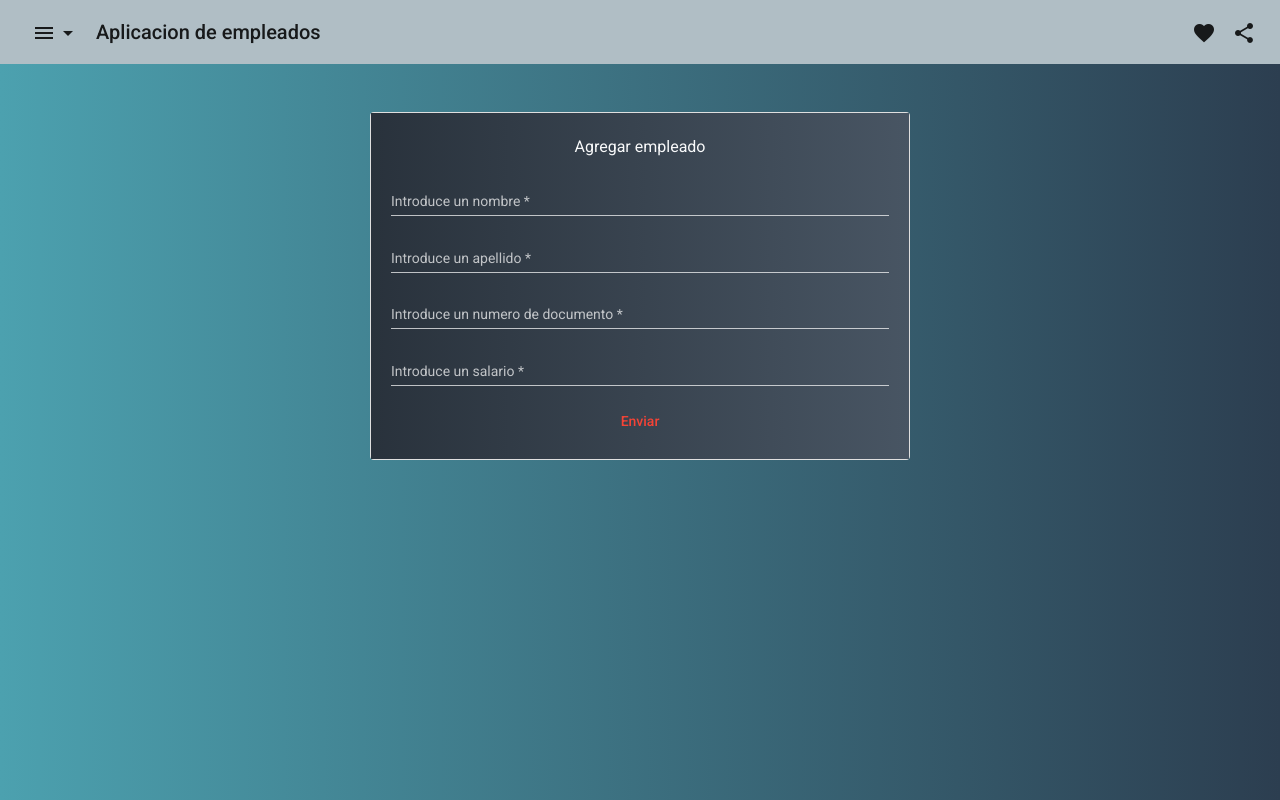
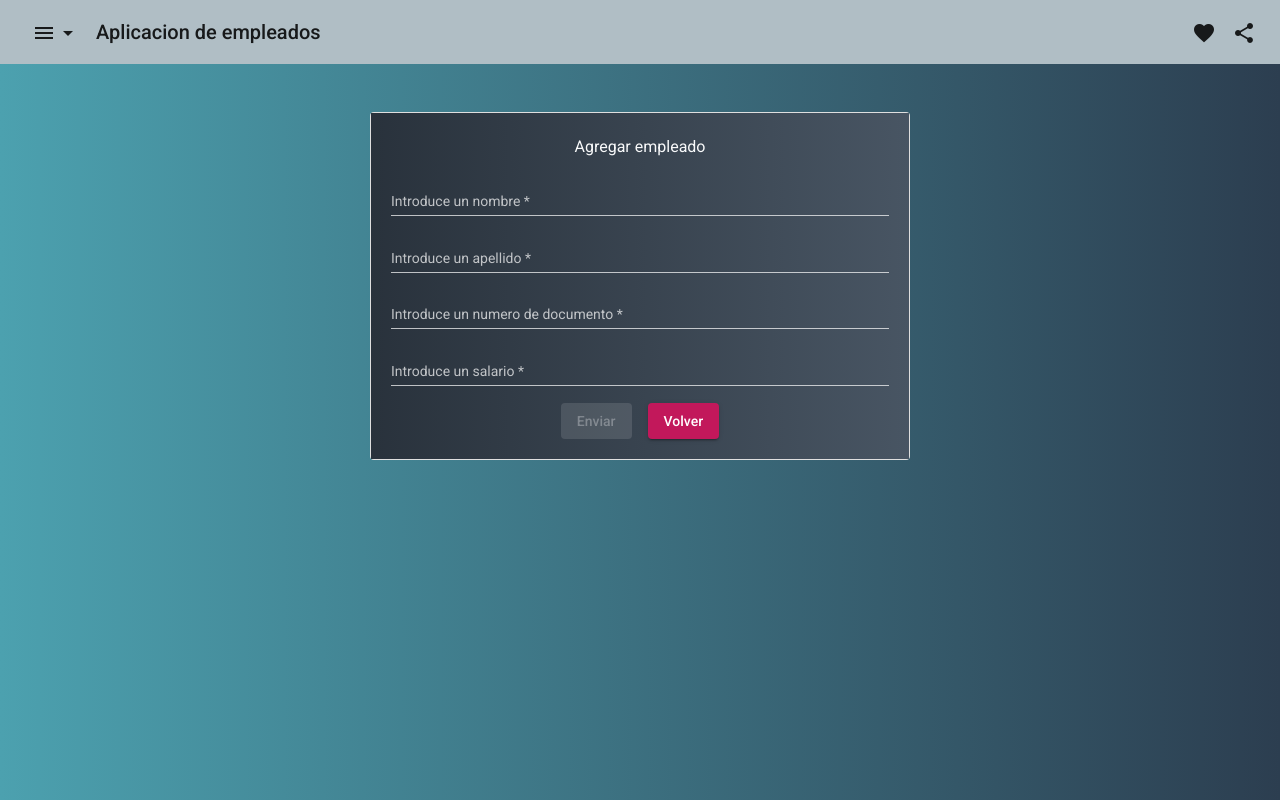
Before and after one commit to ferjavi40/crud-angular-material, an Angular app: page /create-empleado in a window 1280 px wide. Built offline with nearby package versions, Linux system fonts and the light colour scheme.

Commit message:
fix: reactive form

```diff
--- a/src/app/empleados/pages/create-empleados/create-empleados.component.html
+++ b/src/app/empleados/pages/create-empleados/create-empleados.component.html
@@ -22,7 +22,8 @@
                             <input type="number" matInput placeholder="Introduce un salario" formControlName="salario"class="text-white">
                             <mat-error *ngIf="salario.invalid && salario.touched">Salario es requerido</mat-error>
                         </mat-form-field>
-                        <button type="submit" mat-button color="warn">Enviar</button>
+                        <button type="submit"  mat-raised-button color="warn" [disabled]="!clientesForm.valid" class="mr-3">Enviar</button>
+                        <button (click)="goToHome()" mat-raised-button color="primary">Volver</button>
 
                     </form>
 
--- a/src/app/empleados/pages/create-empleados/create-empleados.component.ts
+++ b/src/app/empleados/pages/create-empleados/create-empleados.component.ts
@@ -1,5 +1,6 @@
 import { Component, OnInit } from '@angular/core';
 import { FormControl, Validators, FormGroup } from '@angular/forms';
+import { Router } from '@angular/router';
 
 
 @Component({
@@ -18,7 +19,7 @@ export class CreateEmpleadosComponent implements OnInit {
   })
 
 
-  constructor() { }
+  constructor( private router: Router) { }
 
   ngOnInit() {
 
@@ -51,4 +52,8 @@ export class CreateEmpleadosComponent implements OnInit {
     }
   }
 
+  goToHome(){
+    this.router.navigate(['/list-empleados']);
+  }
+
 }
```
